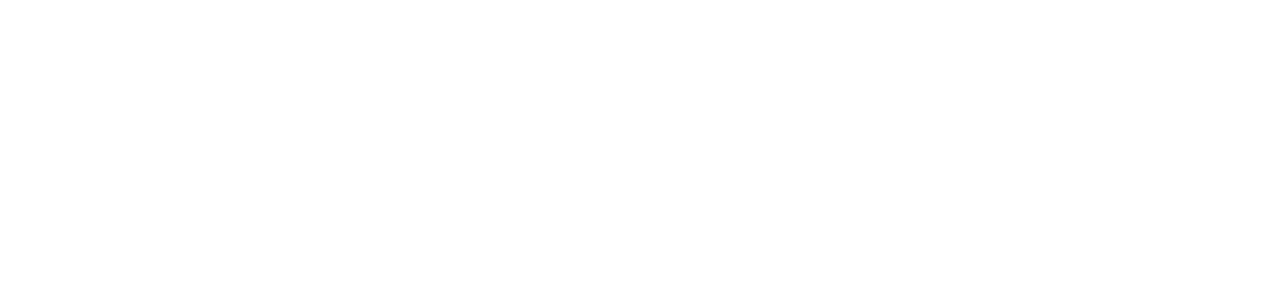
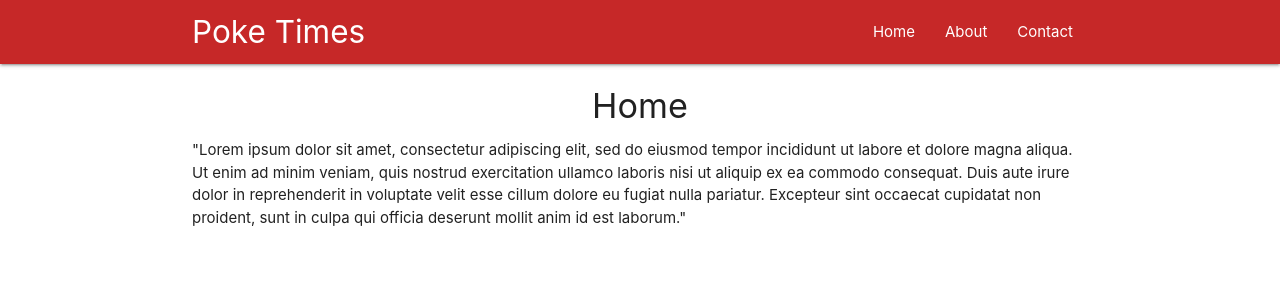
Before and after one commit to yuqiyangyang/poketimes, a React (Create React App) app: page / in a window 1280 px wide. Shown: the top 300 px of the page. Built offline with nearby package versions, Linux system fonts and the light colour scheme.

Commit message:
set up router

```diff
--- a/package.json
+++ b/package.json
@@ -8,6 +8,7 @@
     "@testing-library/user-event": "^7.2.1",
     "react": "^16.12.0",
     "react-dom": "^16.12.0",
+    "react-router-dom": "^5.1.2",
     "react-scripts": "3.3.0"
   },
   "scripts": {
--- a/src/App.js
+++ b/src/App.js
@@ -1,12 +1,23 @@
 import React, {Component} from 'react';
+import Navbar from './components/Navbar'
+import{ BrowserRouter, Route} from 'react-router-dom'
+import Home from './components/Home'
+import About from './components/About'
+import Contact from './components/Contact'
 
 
 class App extends Component {
   render(){
     return(
+      <BrowserRouter>
       <div className="app">
+        <Navbar />
+        <Route exact path='/' component={Home} />
+        <Route path='/About' component={About} />
+        <Route path='/Contact' component={Contact} />
 
       </div>
+      </BrowserRouter>
     )
     }
 }
--- a/src/components/Navbar.js
+++ b/src/components/Navbar.js
@@ -4,8 +4,15 @@
     return(
         <nav className="nav-wrapper red darken-3">
             <div className="container">
-                <a classname="brand-logo">Poke Times</a>
+                <div className="brand-logo">Poke Times</div>
+                <ul className="right">
+                    <li><a href="/">Home</a></li>
+                    <li><a href="/about">About</a></li>
+                    <li><a href="/contact">Contact</a></li>
+                </ul>
             </div>
         </nav>
     )
 }
+
+export default Navbar
```
Also changed, not shown: 1 other file (tests, documents, lock files or other folders).
